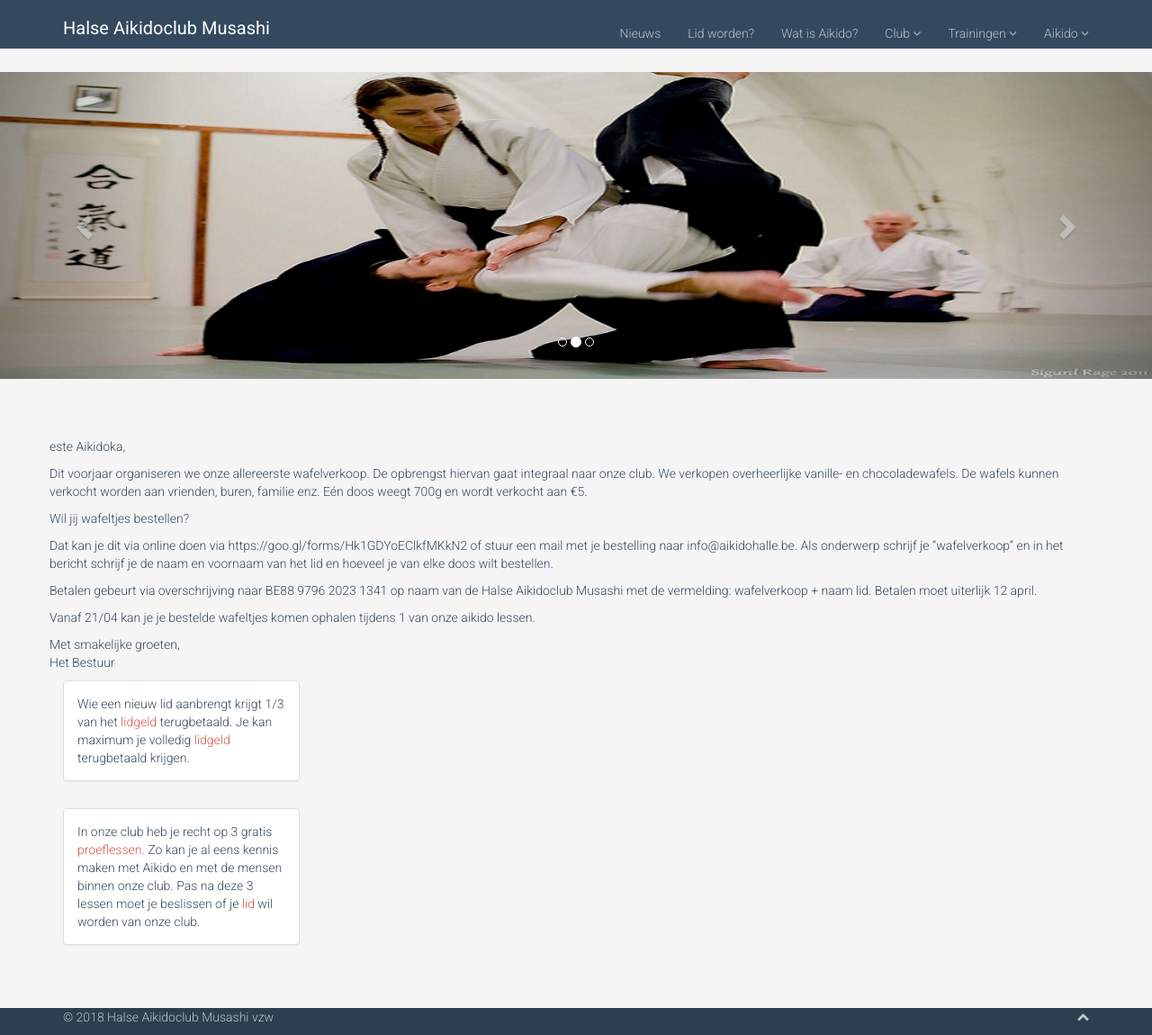
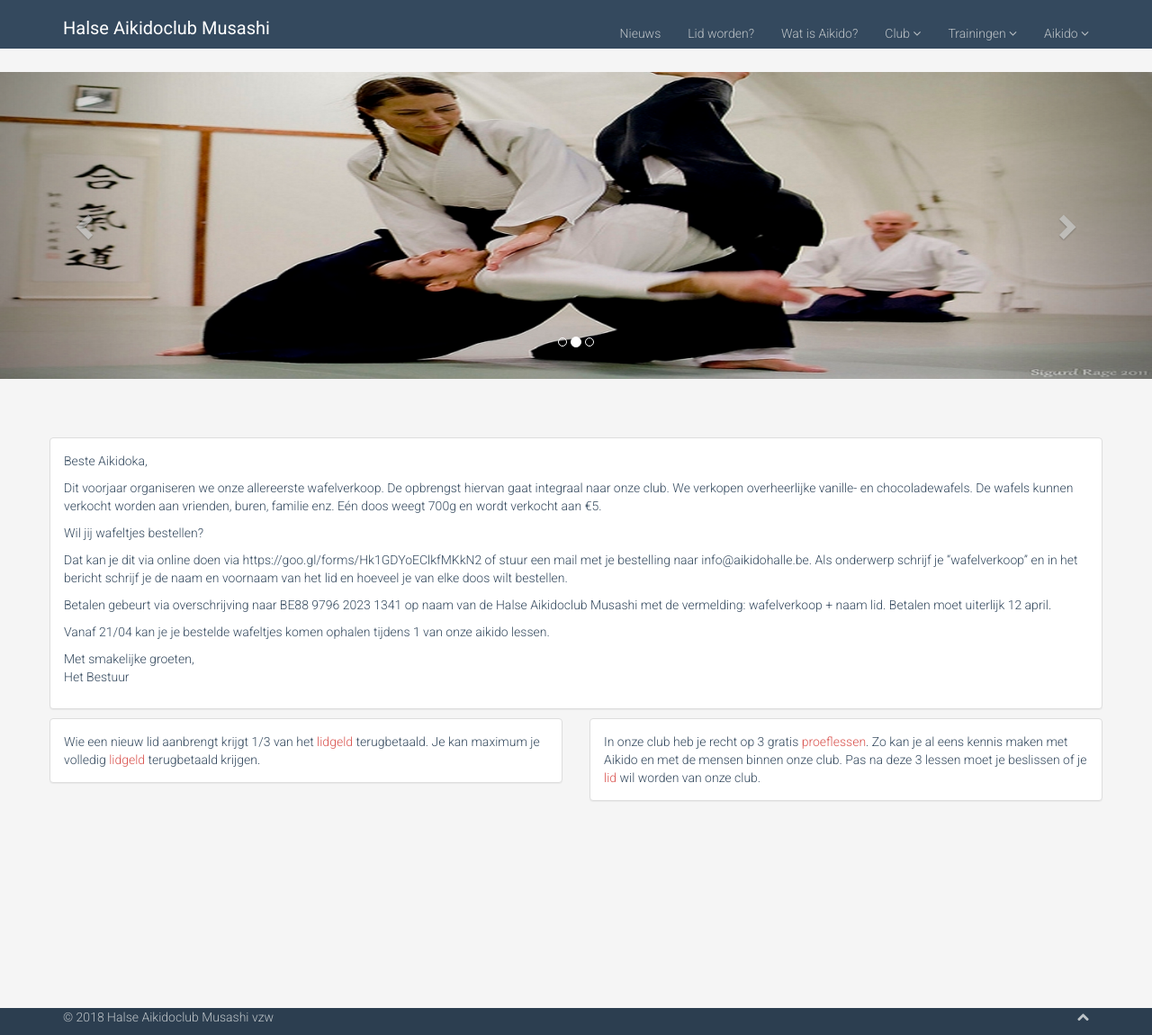
Before and after one commit to kennytordeur/aikidohalle.be, a Jekyll site: the page built from index.html, in a window 1280 px wide and 1150 px high. Shown: the whole window at 90% size. Built offline with Jekyll 4.4.1, drawn with Linux system fonts in a browser that asks for light colours.

Commit message:
Update index.html

```diff
--- a/index.html
+++ b/index.html
@@ -6,8 +6,9 @@ layout: landing-page
 	<div class="container">
 		<div class="row">
 
-			<div>
-				<p>este Aikidoka,</p>
+			<div class="panel panel-default">
+				<div class="panel-body">
+				<p>Beste Aikidoka,</p>
 
 				<p>
 Dit voorjaar organiseren we onze allereerste wafelverkoop. De opbrengst hiervan gaat integraal naar onze club. We verkopen overheerlijke vanille- en chocoladewafels. De wafels kunnen verkocht worden aan vrienden, buren, familie enz. Eén doos weegt 700g en wordt verkocht aan €5.
@@ -34,22 +35,19 @@ Met smakelijke groeten,             <br/>
                       Het Bestuur
 				</p>
 
-
+				</div>
 
 			</div>
 
-			<div class="col-sm-3">
-				<div class="row">
-					<div class="col-sm-12">
+			<div class="row">
+					<div class="col-sm-6">
 						<div class="panel panel-default">
   							<div class="panel-body">
     							Wie een nieuw lid aanbrengt krijgt 1/3 van het <a href="{{site.baseurl}}/club/lidworden">lidgeld</a> terugbetaald. Je kan maximum je volledig <a href="{{site.baseurl}}/club/lidworden">lidgeld</a> terugbetaald krijgen.
   							</div>
 						</div>
 					</div>
-				</div>
-				<div class="row">
-					<div class="col-sm-12">
+					<div class="col-sm-6">
 						<div class="panel panel-default">
   							<div class="panel-body">
     							 In onze club heb je recht op 3 gratis <a href="{{site.baseurl}}/club/lidworden">proeflessen</a>. Zo kan je al eens kennis maken met Aikido en met de mensen binnen onze club. Pas na deze 3 lessen moet je beslissen of je <a href="{{site.baseurl}}/club/lidworden">lid</a> wil worden van onze club.
@@ -57,7 +55,6 @@ Met smakelijke groeten,             <br/>
 						</div>
 					</div>
 				</div>
-			</div>
 		</div>
 	</div>
 </section>
```
